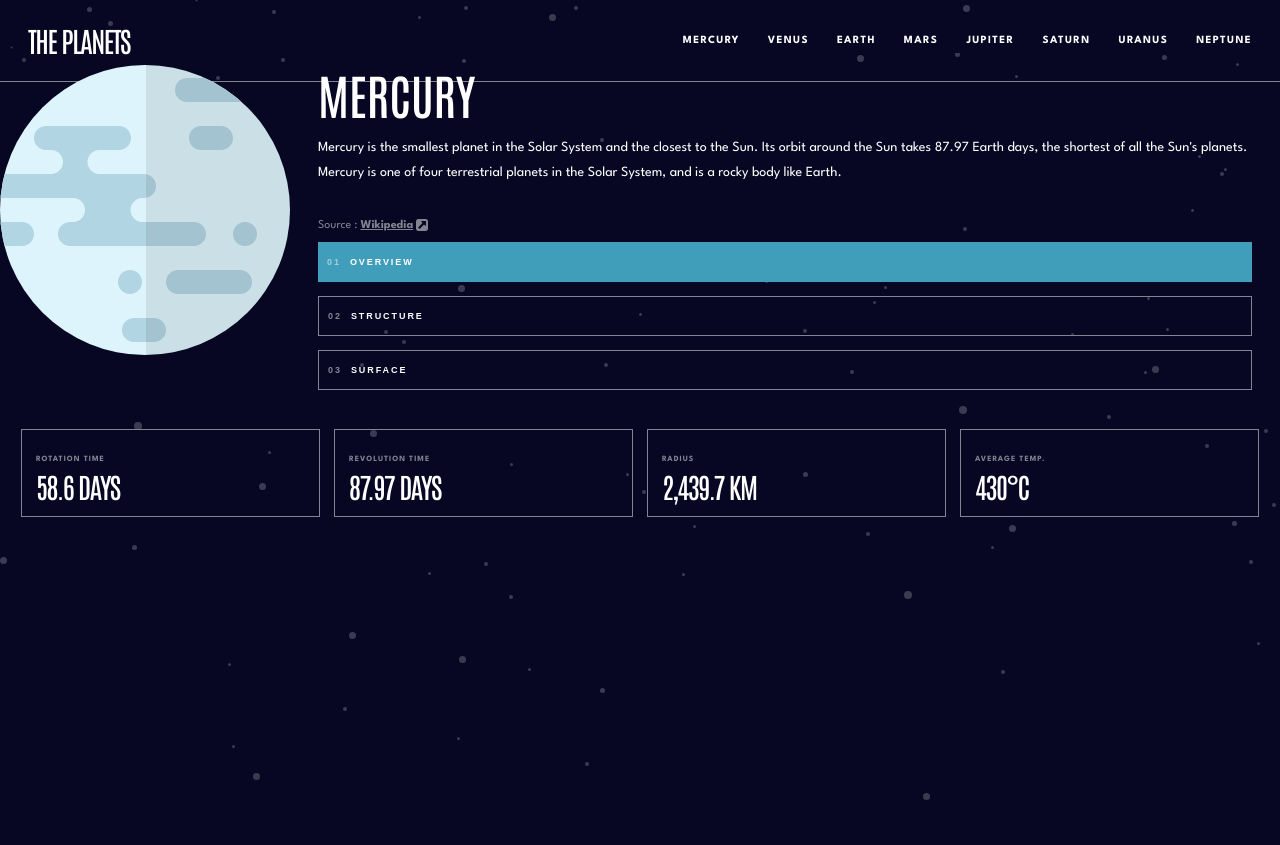
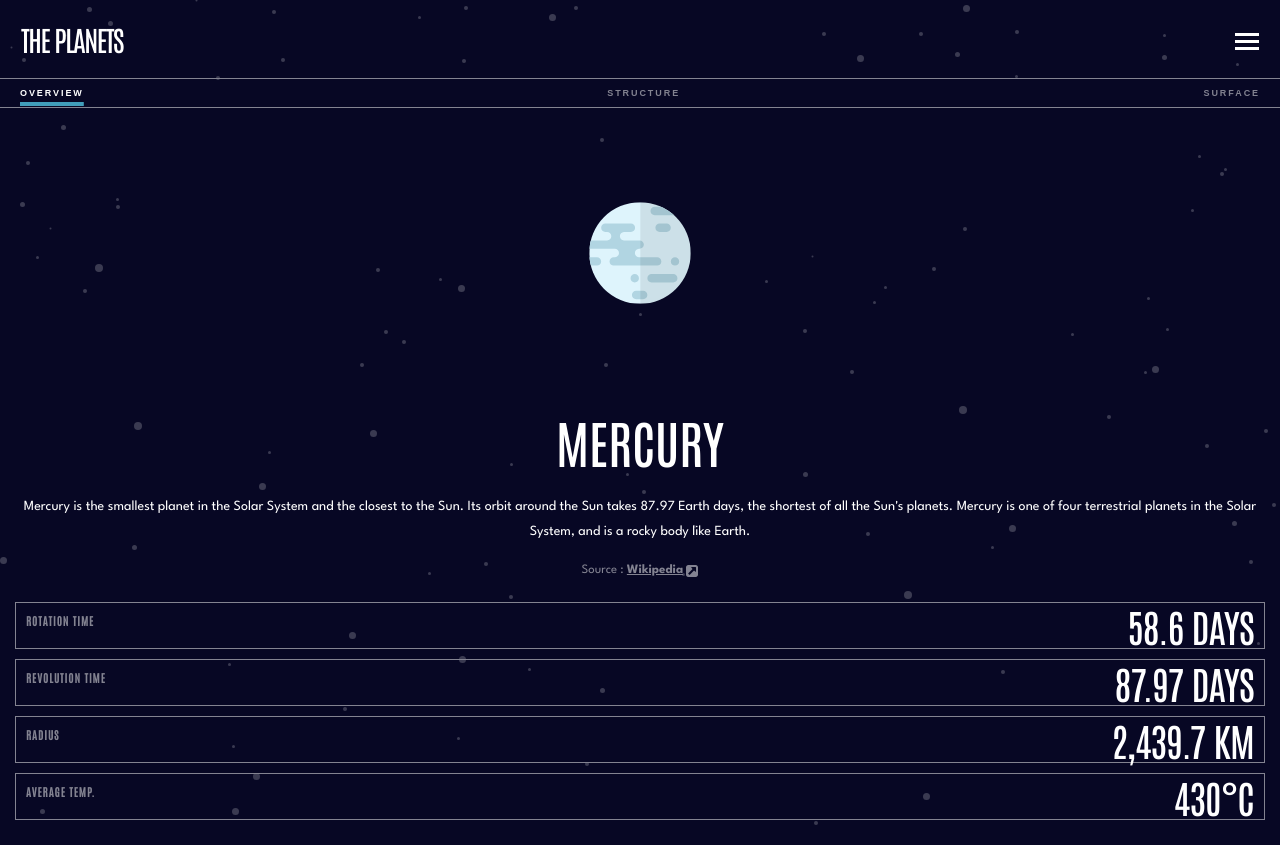
Before and after one commit to jasonkartz/planets-fact-site, a React (Create React App) app: page / in a window 1280 px wide. Before the commit the page ends 800 px from the top, so only its background shows below. Built offline with nearby package versions, Linux system fonts and the light colour scheme.

Commit message:
redoing styles to be more responsive

```diff
--- a/src/App.js
+++ b/src/App.js
@@ -115,7 +115,6 @@ function App() {
         </nav>
       </header>
       <main>
-        <section className="info-section">
         <menu>
           <button
             className={
@@ -151,7 +150,7 @@ function App() {
             <span>SURFACE</span>
           </button>
         </menu>
-          <div className="img-planet-container">
+        <section className="planet-section">
           <img
             className="img-planet"
             src={
@@ -168,8 +167,8 @@ function App() {
               alt={`${planet} surface`}
             />
           )}
-          </div>
-          <div className="info-text">
+        </section>
+        <section className="info-section">
           <h2>{data[planet].name}</h2>
           <p>{data[planet][planetTopic].content}</p>
           <cite>
@@ -189,24 +188,24 @@ function App() {
               <SourceIcon />
             </a>
           </cite>
-          </div>
         </section>
+
         <section className="stats-section">
           <div className="stat-box">
-            <h4>ROTATION TIME</h4>
-            <h1>{data[planet].rotation}</h1>
+            <h3>ROTATION TIME</h3>
+            <p class="stat-data">{data[planet].rotation}</p>
           </div>
           <div className="stat-box">
-            <h4>REVOLUTION TIME</h4>
-            <h1>{data[planet].revolution}</h1>
+            <h3>REVOLUTION TIME</h3>
+            <p class="stat-data">{data[planet].revolution}</p>
           </div>
           <div className="stat-box">
-            <h4>RADIUS</h4>
-            <h1>{data[planet].radius}</h1>
+            <h3>RADIUS</h3>
+            <p class="stat-data">{data[planet].radius}</p>
           </div>
           <div className="stat-box">
-            <h4>AVERAGE TEMP.</h4>
-            <h1>{data[planet].temperature}</h1>
+            <h3>AVERAGE TEMP.</h3>
+            <p class="stat-data">{data[planet].temperature}</p>
           </div>
         </section>
       </main>
--- a/src/index.css
+++ b/src/index.css
@@ -30,6 +30,10 @@
 * {
   box-sizing: border-box;
   margin: 0;
+}
+
+html {
+  font-size: 62.5%;
 }
 
 .bullet-mercury {
@@ -69,8 +73,6 @@
 body {
   font-family: "League Spartan", Verdana, Geneva, Tahoma, sans-serif;
   color: white;
-  font-size: 11px;
-  line-height: 25px;
   text-align: center;
   background-color: var(--midnight-blue);
   background-image: url("../public/assets/background-stars.svg");
@@ -81,41 +83,49 @@ button {
   border: none;
 }
 
+p {
+  font-size: clamp(1.1rem, 3vw, 1.4rem);
+  line-height: 2.5rem;
+}
+
+h1,
+h2,
+h3,
+.stat-data {
+  font-family: "Antonio", "Courier New", Courier, monospace;
+}
+
 h1,
 h2 {
-  font-family: "Antonio", "Courier New", Courier, monospace;
   font-weight: 500;
   text-transform: uppercase;
 }
 
-h2 {
-  font-size: 40px;
+h1 {
+  font-size: 2.8rem;
+  letter-spacing: -0.15rem;
 }
 
-h1 {
-  font-size: 28px;
-  letter-spacing: -1.5px;
-}
-
-h3,
-h4 {
-  font-weight: 700;
+h2 {
+  font-size: clamp(4rem, 4vw, 8rem);
 }
 
 h3 {
-  letter-spacing: 2.6px;
+  font-size: clamp(.8rem, 1vw, 1.1rem);
+  font-weight: 700;
+  letter-spacing: clamp(.073rem, .1vw, .1rem);
+  color: var(--light-gray);
 }
 
-h4 {
-  letter-spacing: 1px;
-  font-size: 8px;
-  color: var(--light-gray);
+.stat-data {
+  font-size: clamp(2.4rem, 3vw, 4rem);
+  letter-spacing: clamp(-.075rem, -.1rem, -.15rem);
+  text-transform: uppercase;
 }
 
 header h1 {
   border-bottom: var(--border);
   padding: 0.75em;
-  font-size: 28px;
   display: flex;
   justify-content: space-between;
   align-items: center;
@@ -252,8 +262,7 @@ menu button {
   text-decoration-color: var(--neptune-btn);
 }
 
-.img-planet-container {
-  height: 256px;
+.planet-section {
   display: flex;
   flex-direction: column;
   justify-content: center;
@@ -271,7 +280,7 @@ menu button {
   top: 9em;
 }
 
-.info-text {
+.info-section {
   padding: 0 2em;
   display: flex;
   flex-direction: column;
@@ -279,7 +288,7 @@ menu button {
 }
 
 cite {
-  font-size: 12px;
+  font-size: clamp(1.2rem, 1vw, 1.4rem);
   font-style: normal;
   color: var(--light-gray);
 }
@@ -314,207 +323,3 @@ cite a:last-child :first-child {
   display: flex;
   justify-content: space-between;
 }
-
-/* Tablet styles */
-
-@media (min-width: 700px) {
-  h2 {
-    font-size: 48px;
-  }
-
-  header {
-    border-bottom: var(--border);
-    padding: 2em;
-    display: flex;
-    flex-direction: column;
-    justify-content: center;
-    align-items: stretch;
-    gap: 1.5em;
-  }
-
-  header h1 {
-    border: 0;
-    padding: 0;
-    align-self: center;
-  }
-
-  nav {
-    display: inline;
-    position: relative;
-    z-index: 0;
-    border: 0;
-    width: auto;
-  }
-
-  nav ul {
-    padding: 0;
-    margin: 0;
-    display: flex;
-    justify-content: space-around;
-    width: 100%;
-  }
-
-  nav ul li {
-    padding: 0;
-    border: none;
-    display: inline;
-    font-size: 11px;
-  }
-
-  nav ul li :last-child {
-    margin: 0;
-  }
-
-  .mobile-menu-btn {
-    display: none;
-  }
-
-  .bullet {
-    display: none;
-  }
-
-  .chevron-icon {
-    display: none;
-  }
-
-  .info-section {
-    display: grid;
-    grid:
-      [row1-start] "planet planet" 1fr [row1-end] [row2-start] "text menu" 1fr [row2-end];
-    justify-content: space-between;
-  }
-
-  .img-planet-container {
-    grid-area: planet;
-  }
-
-  .img-planet {
-    transform: scale(50%);
-  }
-
-  .img-geology {
-    transform: scale(25%);
-    position: absolute;
-    top: 17em;
-  }
-
-  .info-text {
-    grid-area: text;
-    text-align: left;
-    margin: auto;
-  }
-
-  menu {
-    grid-area: menu;
-    border: none;
-    flex-direction: column;
-    justify-content: center;
-    gap: 1em;
-    min-width: 281px;
-  }
-
-  menu button {
-    border: var(--border);
-    height: 40px;
-    text-align: left;
-    color: white;
-  }
-
-  .menu-btn-nmbr {
-    display: inline;
-    margin: 0 1em;
-    opacity: 0.5;
-  }
-
-  .menu-mercury,
-  .menu-venu,
-  .menu-earth,
-  .menu-mars,
-  .menu-jupiter,
-  .menu-saturn,
-  .menu-uranus,
-  .menu-neptune {
-    text-decoration: none;
-    border: none;
-  }
-
-  .menu-mercury {
-    background-color: var(--mercury-btn);
-  }
-
-  .menu-venus {
-    background-color: var(--venus-btn);
-  }
-
-  .menu-earth {
-    background-color: var(--earth-btn);
-  }
-
-  .menu-mars {
-    background-color: var(--mars-btn);
-  }
-
-  .menu-jupiter {
-    background-color: var(--jupiter-btn);
-  }
-
-  .menu-saturn {
-    background-color: var(--saturn-btn);
-  }
-
-  .menu-uranus {
-    background-color: var(--uranus-btn);
-  }
-
-  .menu-neptune {
-    background-color: var(--neptune-btn);
-  }
-
-  .stats-section {
-    display: grid;
-    grid: 1fr / 1fr 1fr 1fr 1fr;
-    gap: 1em;
-  }
-
-  .stat-box {
-    flex-direction: column;
-    justify-content: space-evenly;
-    height: 88px;
-    text-align: left;
-    padding: 1em;
-  }
-}
-
-/* Desktop styles */
-
-@media (min-width: 1000px) {
-  body {
-    font-size: 14px;
-  }
-
-  header {
-    flex-direction: row;
-    justify-content: space-between;
-  }
-
-  nav ul {
-    gap: 2em;
-  }
-
-  .info-section {
-    display: grid;
-    grid:
-      [row1-start] "planet text" 1fr [row1-end] [row2-start] "planet menu" 1fr [row2-end];
-    justify-content: space-between;
-  }
-
-  .img-planet {
-    transform: scale(100%);
-  }
-
-  .img-geology {
-    transform: scale(50%);
-    position: absolute;
-    top: 10em;
-  }
-}
```
Also changed, not shown: src/oldcss.txt (added). Lines whose indentation alone changed are shown as unchanged.
